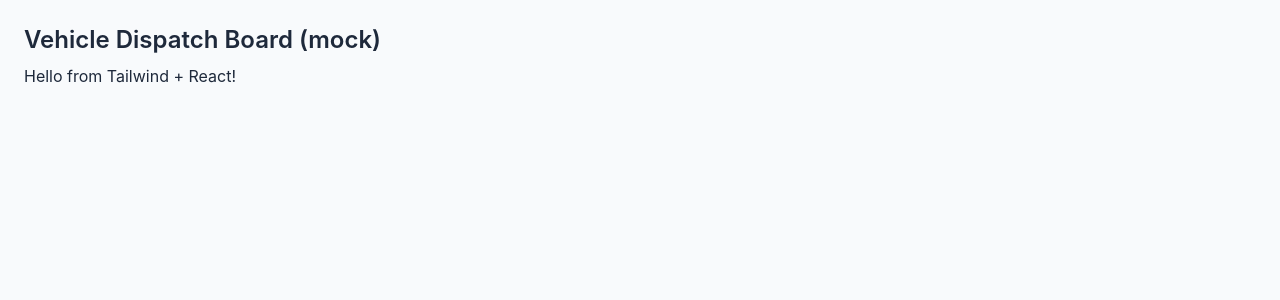
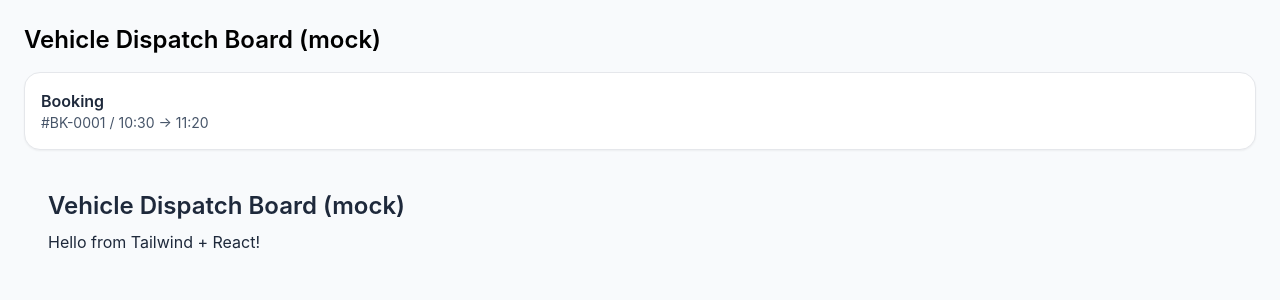
Before and after one commit to motohide404/HireDispatchDesk, a React app in the folder client/: page / in a window 1280 px wide. Shown: the top 300 px of the page. Built offline with nearby package versions, Linux system fonts and the light colour scheme; the HTML template or start-up script is replaced by a standard one.

Commit message:
feat: add BookingCard component and render in App

```diff
--- a/client/src/App.tsx
+++ b/client/src/App.tsx
@@ -1,8 +1,11 @@
+import BookingCard from "./components/BookingCard";
 import VehicleDispatchBoardMock from "./components/VehicleDispatchBoardMock";
 
 function App() {
   return (
-    <div className="min-h-screen bg-slate-50">
+    <div className="min-h-screen bg-slate-50 p-6 space-y-4">
+      <h1 className="text-2xl font-semibold">Vehicle Dispatch Board (mock)</h1>
+      <BookingCard />
       <VehicleDispatchBoardMock />
     </div>
   );
--- /dev/null
+++ b/client/src/components/BookingCard.tsx
@@ -0,0 +1,8 @@
+export default function BookingCard() {
+  return (
+    <div className="rounded-2xl border p-4 bg-white shadow-sm">
+      <h3 className="font-semibold text-slate-800">Booking</h3>
+      <p className="text-sm text-slate-600">#BK-0001 / 10:30 → 11:20</p>
+    </div>
+  );
+}
```
Also changed, not shown: 1 other file (tests, documents, lock files or other folders).
